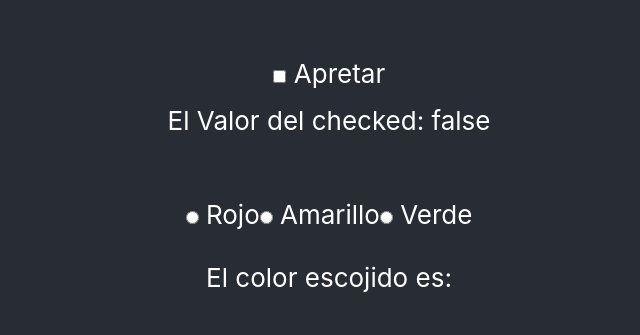
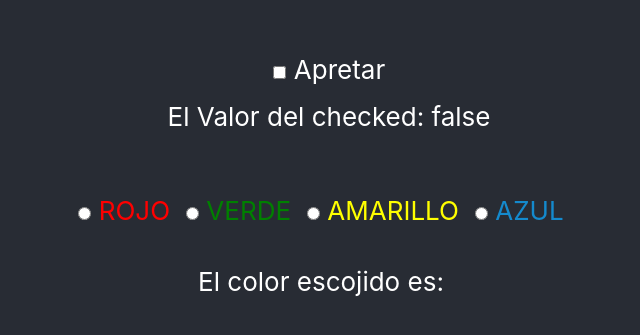
Before and after one commit to nach131/Vacio-App, a React (Create React App) app: page / in a window 1280 px wide. Shown: the part 217-552 px from the top of the page, without its empty margins (311-951 px from the left). Built offline with nearby package versions, Linux system fonts and the light colour scheme.

Commit message:
css y condicional

```diff
--- a/src/App.css
+++ b/src/App.css
@@ -37,3 +37,21 @@
     transform: rotate(360deg);
   }
 }
+
+
+.label{
+  padding-right: 1rem;
+  cursor: pointer;
+}
+.rojo{
+  color: red!important;
+}
+.verde {
+  color: green;
+}
+.amarillo{
+  color:yellow
+}
+.azul{
+  color:rgba(19, 147, 221, 0.911)
+}
--- a/src/Circlebox.js
+++ b/src/Circlebox.js
@@ -1,7 +1,31 @@
 import React, { useState } from 'react'
 
+
+function Stylo (color) {
+  if (color === "ROJO") {
+    return "rojo label"
+  } else if (color === "VERDE") {
+    return "verde label"
+  } else if (color === "AMARILLO") {
+    return "amarillo label"
+  } else {
+    return "azul label"
+  }
+}
+
+
+
+
+function Lista ({ color }) {
+  return (
+    <label className={Stylo(color)}>
+      <input type="radio" value={color} name="color" /> {color}
+    </label>
+  )
+}
+
+
 function Circlebox () {
-
   const [color, setColor] = useState('')
 
   const onChangeValue = (e) => {
@@ -9,19 +33,14 @@ function Circlebox () {
     setColor(e.target.value)
   }
 
-
-
-  // console.log(dato)
+  const colores = ["ROJO", "VERDE", "AMARILLO", "AZUL"]
 
   return (
     <div>
       <div onChange={onChangeValue}>
-        <input type="radio" value="Rojo" name="color" /> Rojo
-        <input type="radio" value="Amarillo" name="color" /> Amarillo
-        <input type="radio" value="Verde" name="color" /> Verde
+        {colores.map(c => <Lista color={c} key={c} />)}
       </div>
-      <p className="mt-4">El color escojido es: {color}</p>
-
+      <p className="mt-4">El color escojido es: <strong className={Stylo(color)}>{color}</strong></p>
     </div>
   )
 }
```
